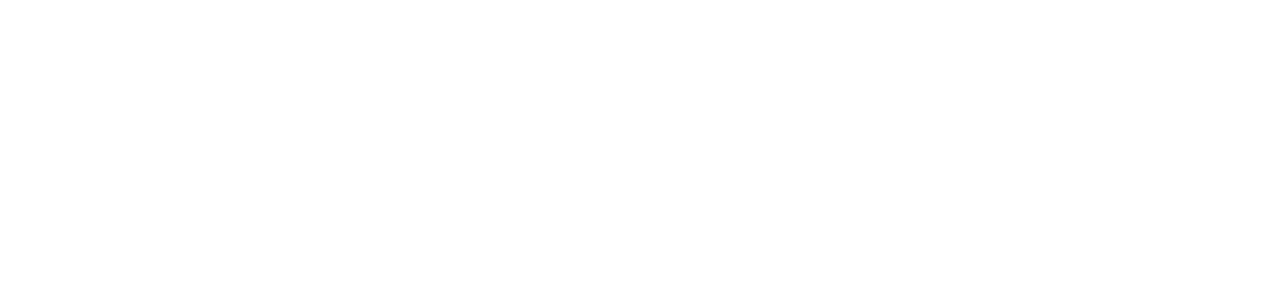
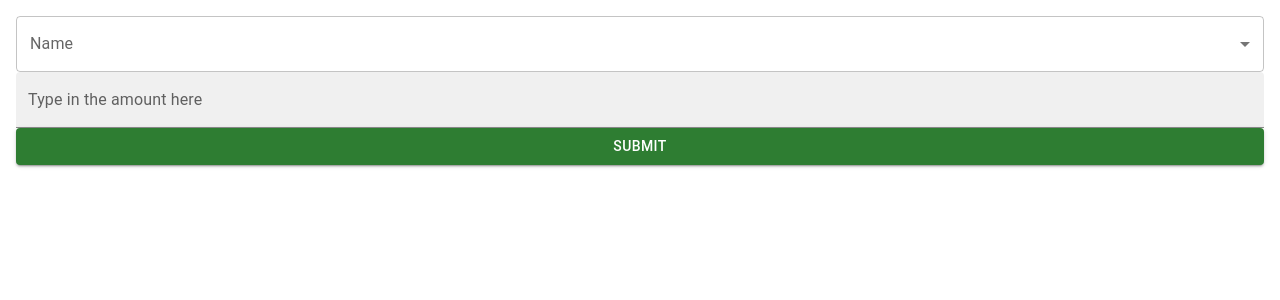
Before and after one commit to ypling/kidsBank, a React app: page /admin in a window 1280 px wide. Shown: the top 300 px of the page. Built offline with nearby package versions, Linux system fonts and the light colour scheme.

Commit message:
add admin change

```diff
--- a/src/components/AdminContainer.js
+++ b/src/components/AdminContainer.js
@@ -1,20 +1,71 @@
 import React from 'react'
 import { Grid } from '@mui/material'
 import axios from 'axios'
+import InputLabel from '@mui/material/InputLabel'
+import MenuItem from '@mui/material/MenuItem'
+import FormControl from '@mui/material/FormControl'
+import Select, { SelectChangeEvent } from '@mui/material/Select'
+import Box from '@mui/material/Box'
+import TextField from '@mui/material/TextField'
+import Button from '@mui/material/Button'
 
 const AdminContainer = () => {
 
   const callUpdateAmountAPI = (dbId, updatedAmount) => {
-    axios.post('https://kids-bank-ypling.herokuapp.com/amount', {id: dbId, amount: updatedAmount}).then(res => {
+    axios.post('https://kids-bank-ypling.herokuapp.com/amount', { id: dbId, amount: updatedAmount }).then(res => {
       console.log(res)
     })
   }
 
+  const [name, setName] = React.useState('')
+
+  const handleNameChange = (event) => {
+    setName(event.target.value)
+  }
+
+  const [amount, setAmount] = React.useState('')
+
+  const handleAmountChange = (event) => {
+    setAmount(event.target.value)
+  }
+
+   const handleClick = (event) => {
+     callUpdateAmountAPI(name, amount)
+   }
+
   return (
-    <Grid container>
+    <Box sx={{ minWidth: 120 }}>
+      <FormControl fullWidth>
+        <InputLabel id="demo-simple-select-label">Name</InputLabel>
+        <Select
+          labelId="demo-simple-select-label"
+          id="demo-simple-select"
+          value={name}
+          label="Name"
+          onChange={handleNameChange}
+        >
+          <MenuItem value={1}>Jackson Li</MenuItem>
+          <MenuItem value={2}>Jacob Li</MenuItem>
+        </Select>
+        <TextField
+          id="filled-basic"
+          label="Type in the amount here"
+          variant="filled"
+          onChange={handleAmountChange}
+        />
 
-    </Grid>
+        <Button
+          variant="contained"
+          color="success"
+          onClick={handleClick}
+        >
+          Submit
+        </Button>
+      </FormControl>
+    </Box>
+
   )
+
 }
 
 export default AdminContainer
```
Also changed, not shown: 1 other file (tests, documents, lock files or other folders).
